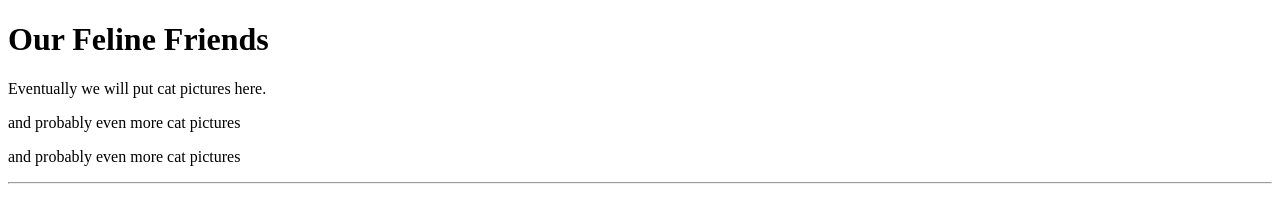
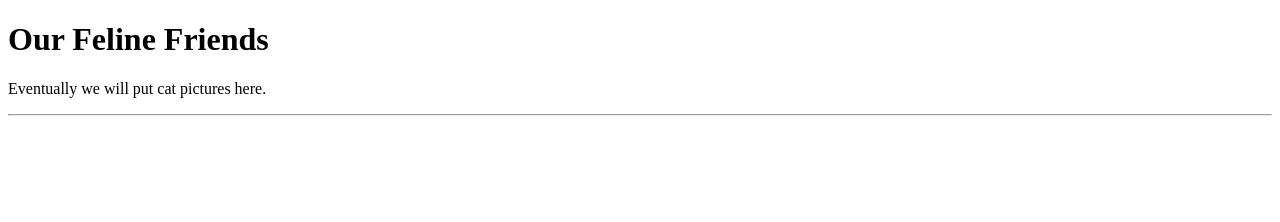
Before and after one commit to nelofar-mohd/democats, a plain HTML site: page index.html in a window 1280 px wide. Drawn offline with Linux system fonts and the light colour scheme.

Commit message:
Remove duplicate cat pictures paragraph
Removed duplicate paragraph about cat pictures

```diff
--- a/index.html
+++ b/index.html
@@ -8,8 +8,7 @@
     <body>
         <h1>Our Feline Friends</h1>
         <p>Eventually we will put cat pictures here.</p>
-        <p>and probably even more cat pictures</p>
-        <p>and probably even more cat pictures</p>
+
         <hr>
     </body>
 </html>
```
